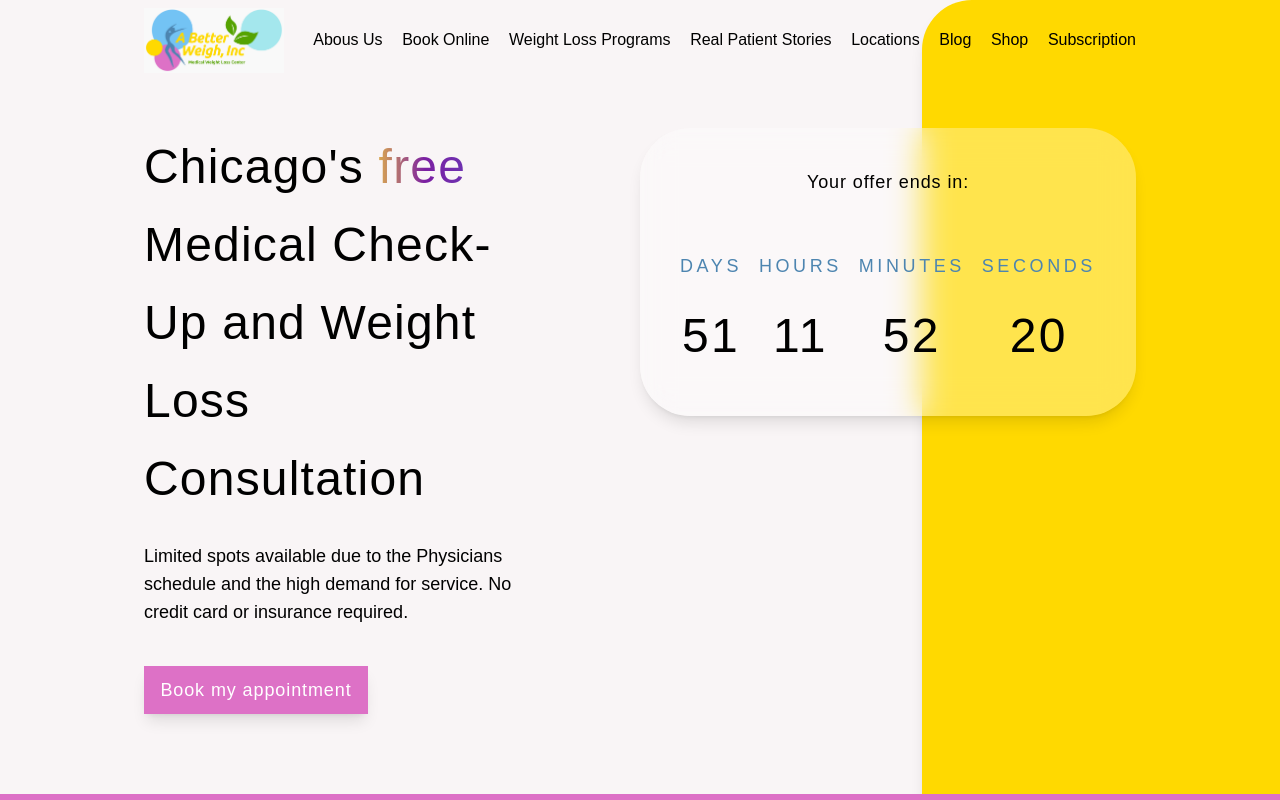
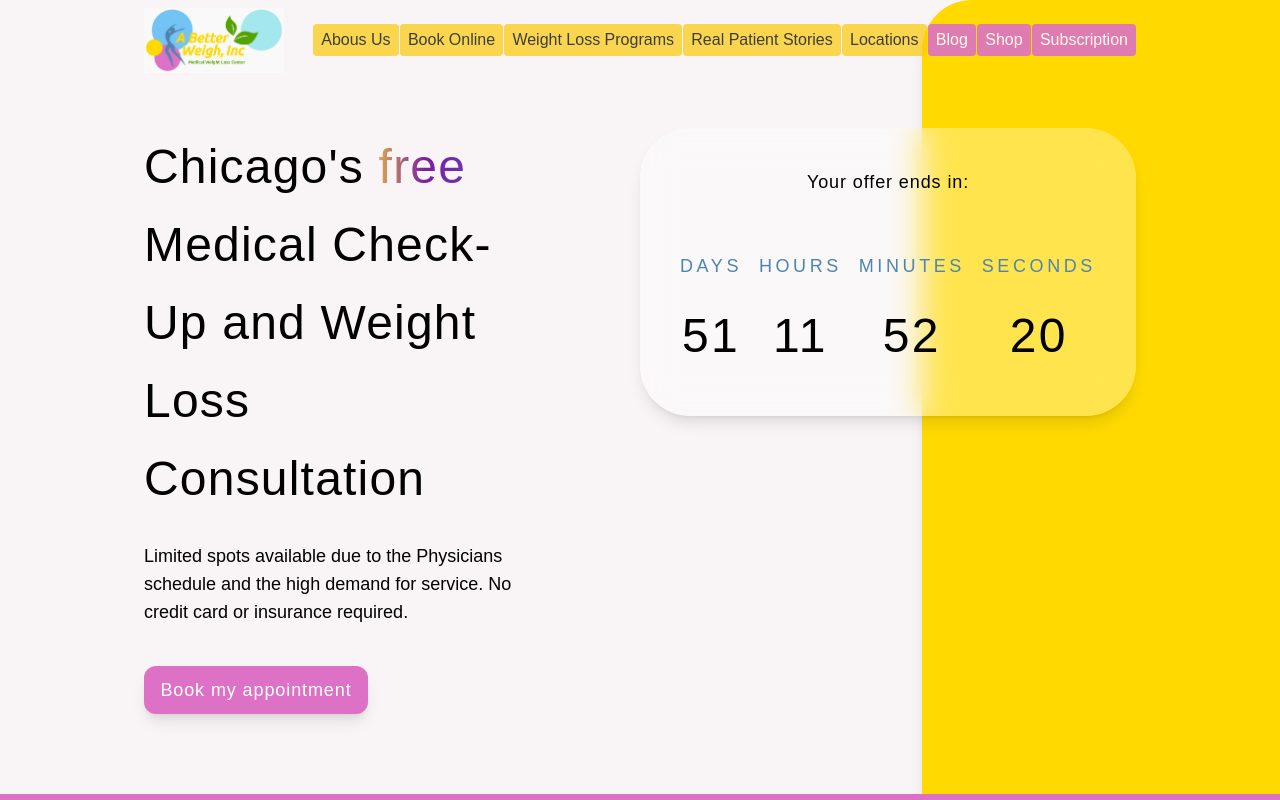
Before and after one commit to michaelmuthomi/responsive-front, a React (Create React App) app: page / in a window 1280 px wide. Shown: the top 800 px of the page. Built offline with nearby package versions, Linux system fonts and the light colour scheme.

Commit message:
UI Improvements

```diff
--- a/src/components/content/ContentThree.tsx
+++ b/src/components/content/ContentThree.tsx
@@ -10,7 +10,7 @@ const ContentThree = (): JSX.Element => {
         Consultation
       </p>
       <div className="flex flex-wrap justify-around space-y-8 xl:space-y-0">
-        <div className="contentThreeContainer sm:space-y-6">
+        <div className="contentThreeContainer sm:space-y-6 transition ease-in-out delay-150 hover:-translate-y-1 hover:text-white hover:scale-110 hover:bg-indigo-500 duration-300 hover:cursor-pointer">
           <p className="text-center text-2xl text-secondary xl:text-3xl">
             Body Mass Index
           </p>
@@ -30,7 +30,7 @@ const ContentThree = (): JSX.Element => {
             </li>
           </ul>
         </div>
-        <div className="contentThreeContainer">
+        <div className="contentThreeContainer sm:space-y-6 transition ease-in-out delay-150 hover:-translate-y-1 hover:text-white hover:scale-110 hover:bg-indigo-500 duration-300 hover:cursor-pointer">
           <p className="text-center text-2xl text-primary xl:text-3xl">
             Vital Signs Check
           </p>
--- a/src/components/content/StatCards.tsx
+++ b/src/components/content/StatCards.tsx
@@ -11,8 +11,8 @@ const StatCards = (): JSX.Element => {
     <div>
       <div className="relative flex h-full flex-col bg-primary px-8 text-lg sm:px-16 xl:px-36">
         <div className="mb-6 mt-8 flex flex-wrap justify-between space-x-0 sm:mb-0 xl:mt-16 xl:mb-8">
-          <div className="statCard">
-            <div className="statIconAndTitleContainer">
+          <div className="statCard sm:space-y-6 transition ease-in-out delay-150 hover:-translate-y-1 hover:text-white hover:scale-110 hover:bg-indigo-500 duration-300 hover:cursor-pointer">
+            <div className="statIconAndTitleContainer ">
               <div>
                 <RiSuitcaseLine className="statIconSize text-secondary" />
               </div>
@@ -25,7 +25,7 @@ const StatCards = (): JSX.Element => {
             </div>
             <p className="statDescriptionText">years in business</p>
           </div>
-          <div className="statCard">
+          <div className="statCard sm:space-y-6 transition ease-in-out delay-150 hover:-translate-y-1 hover:text-white hover:scale-110 hover:bg-indigo-500 duration-300 hover:cursor-pointer">
             <div className="statIconAndTitleContainer">
               <div>
                 <VscSmiley className="statIconSize text-tertiary" />
@@ -39,7 +39,7 @@ const StatCards = (): JSX.Element => {
             </div>
             <p className="statDescriptionText">positive reviews</p>
           </div>
-          <div className="statCard">
+          <div className="statCard sm:space-y-6 transition ease-in-out delay-150 hover:-translate-y-1 hover:text-white hover:scale-110 hover:bg-indigo-500 duration-300 hover:cursor-pointer">
             <div className="statIconAndTitleContainer">
               <div>
                 <FiMessageCircle className="statIconSize text-primary" />
@@ -53,7 +53,7 @@ const StatCards = (): JSX.Element => {
             </div>
             <p className="statDescriptionText">satisfied clients</p>
           </div>
-          <div className="statCard max-[820px]:pt-2 max-[740px]:pt-4 max-[680px]:pt-3 xl:pt-6">
+          <div className="statCard max-[820px]:pt-2 max-[740px]:pt-4 max-[680px]:pt-3 xl:pt-6 sm:space-y-6 transition ease-in-out delay-150 hover:-translate-y-1 hover:text-white hover:scale-110 hover:bg-indigo-500 duration-300 hover:cursor-pointer">
             <div className="statIconAndTitleContainer">
               <div>
                 <TbActivityHeartbeat className="statIconSize text-green-600" />
--- a/src/components/layout/Header.tsx
+++ b/src/components/layout/Header.tsx
@@ -41,14 +41,14 @@ const Header = (): JSX.Element => {
       </a>
       {windowWidth >= 1024 ? (
         <div className="flex w-full items-center justify-between">
-          <a href="/about-us">Abous Us</a>
-          <a href="/bookings">Book Online</a>
-          <a href="/weight-loss">Weight Loss Programs</a>
-          <a href="/stories">Real Patient Stories</a>
-          <a href="/locations">Locations</a>
-          <a href="/blogs">Blog</a>
-          <a href="/shop">Shop</a>
-          <a href="/subscription">Subscription</a>
+          <a className="nav-link bg-yellow-400 opacity-75 px-2 py-1 rounded" href="/about-us">Abous Us</a>
+          <a className="nav-link bg-yellow-400 opacity-75 px-2 py-1 rounded" href="/bookings">Book Online</a>
+          <a className="nav-link bg-yellow-400 opacity-75 px-2 py-1 rounded" href="/weight-loss">Weight Loss Programs</a>
+          <a className="nav-link bg-yellow-400 opacity-75 px-2 py-1 rounded" href="/stories">Real Patient Stories</a>
+          <a className="nav-link bg-yellow-400 opacity-75 px-2 py-1 rounded" href="/locations">Locations</a>
+          <a className="nav-link bg-primary opacity-90 text-white px-2 py-1 rounded" href="/blogs">Blog</a>
+          <a className="nav-link bg-primary opacity-90 text-white px-2 py-1 rounded" href="/shop">Shop</a>
+          <a className="nav-link bg-primary opacity-90 text-white px-2 py-1 rounded" href="/subscription">Subscription</a>
         </div>
       ) : (
         <RxHamburgerMenu
--- a/src/index.css
+++ b/src/index.css
@@ -10,7 +10,7 @@
     @apply absolute right-0 top-0 -z-10 h-full w-1/2 rounded-tl-[50px] bg-tertiary shadow-lg xl:w-[28%];
   }
   .button {
-    @apply w-48 self-center border-2 border-primary bg-primary py-2 text-center text-sm tracking-wider text-white shadow-lg transition-all duration-300 ease-in hover:bg-white hover:text-primary focus:outline-none sm:my-4 sm:w-56 sm:text-lg xl:self-start;
+    @apply w-48 self-center border-2 border-primary bg-primary py-2 rounded-xl text-center text-sm tracking-wider text-white shadow-lg transition-all duration-300 ease-in hover:bg-white hover:text-primary focus:outline-none sm:my-4 sm:w-56 sm:text-lg xl:self-start;
   }
   .counterBlock {
     @apply h-full w-full rounded-3xl bg-white bg-opacity-30 px-4 py-8 shadow-lg backdrop-blur-lg backdrop-filter sm:mx-[20%] sm:py-10 xl:mx-0 xl:h-72 xl:w-1/2 xl:rounded-[50px] xl:px-10;
@@ -140,3 +140,12 @@ p > .magic > .magic-text {
   -webkit-text-fill-color: transparent;
   white-space: nowrap;
 }
+.nav-link{
+  transition: transform 300ms ease;
+}
+.nav-link:hover{
+  transform: translateY(-5px);
+  cursor: pointer;
+  /* background: #f9f5f6;
+  color: #F1C93B; */
+}
```
